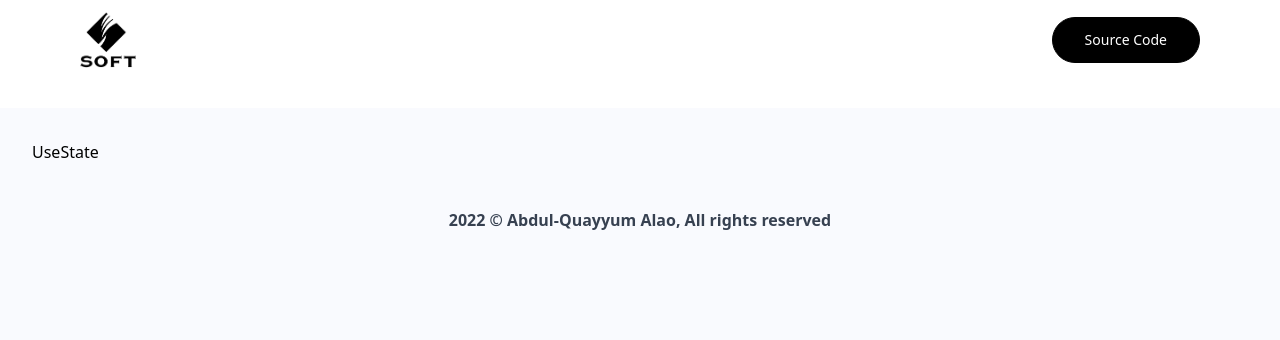
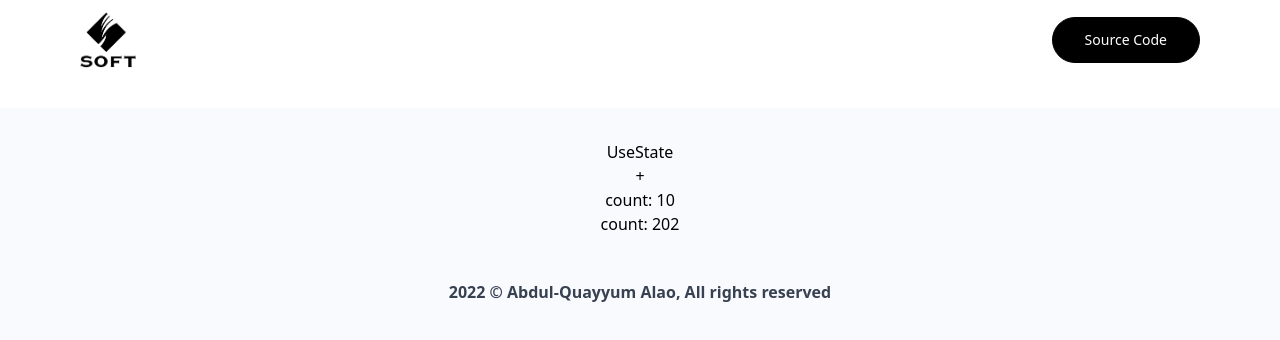
Before and after one commit to AbdulQuayyum/React-Hooks, a React (Create React App) app: page /UseState in a window 1280 px wide. Shown: the top 340 px of the page. Built offline with nearby package versions, Linux system fonts and the light colour scheme.

Commit message:
Cooking...

```diff
--- a/src/Views/UseState.js
+++ b/src/Views/UseState.js
@@ -1,8 +1,42 @@
-import React from 'react'
+// import React, { useState } from 'react'
+
+// const UseState = () => {
+//   const [count, setCount] = useState(10)
+
+//   return (
+//     <div className='w-full flex justify-center items-center flex-col'>
+//       <h4>
+//         UseState
+//       </h4>
+//       <button onClick={() => setCount(currentCount => currentCount + 1)}>+</button>
+//       <div>count: {count}</div>
+//     </div>
+//   )
+// }
+
+// export default UseState
+
+import React, { useState } from 'react'
 
 const UseState = () => {
+  const [{ count1, count2 }, setCount] = useState({ count1: 10, count2: 20 })
+
   return (
-    <div>UseState</div>
+    <div className='w-full flex justify-center items-center flex-col'>
+      <h4>
+        UseState
+      </h4>
+      <button
+        onClick={() =>
+          setCount(currentState => ({
+            count1: currentState.count1 + 1,
+            count2: currentState.count2
+          }))}>
+        +
+      </button>
+      <div>count: {count1}</div>
+      <div>count: {count2}2</div>
+    </div>
   )
 }
 
```
